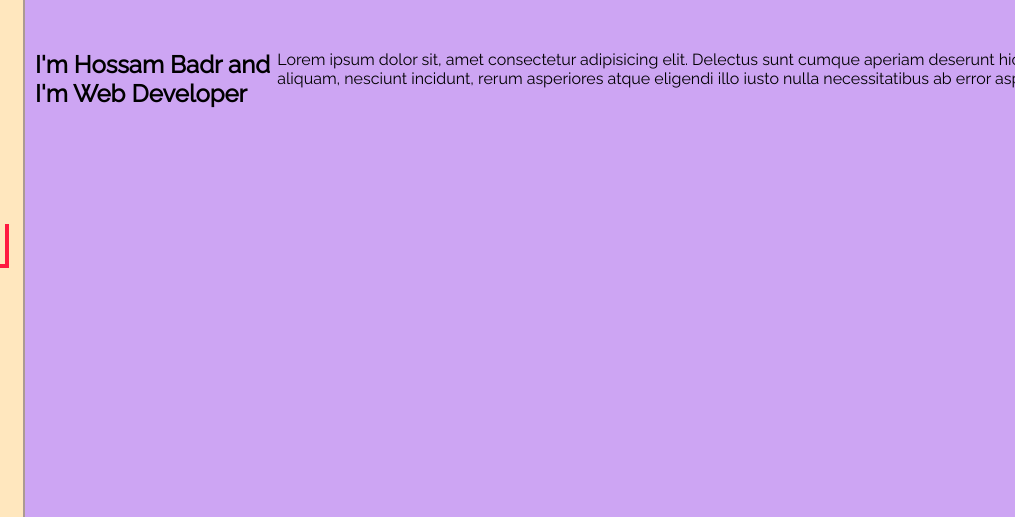
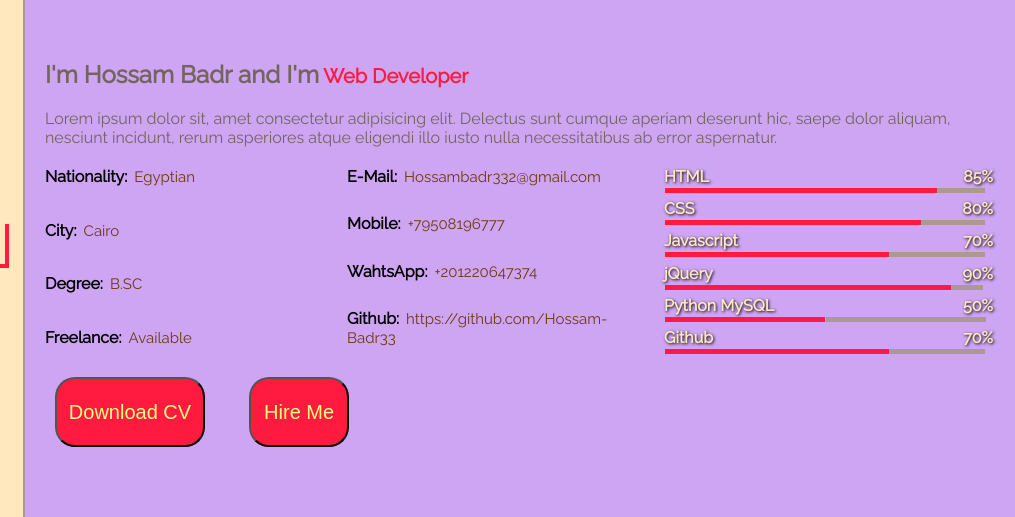
Before and after one commit to Hossam-Badr33/Projects, a plain HTML site: page 7-my responsive web Personal Portfolio/index.html in a window 1280 px wide. Shown: the top 517 px of the page, 265-1280 px from the left. Drawn offline with Linux system fonts and the light colour scheme; a web font is replaced by a local one.

Commit message:
work in style about section

```diff
--- a/7-my responsive web Personal Portfolio/index.html
+++ b/7-my responsive web Personal Portfolio/index.html
@@ -79,43 +79,79 @@
           <button class="home-hire btn">Hire Me</button>
         </section>
         <!--============Home End==========-->
-        <!--============About End==========-->
+        <!--============About Start==========-->
         <section class="about flex">
-          <h1 class="about-header">
+          <h1 class="about-header padding">
             I'm Hossam Badr and I'm<span class="about-job"> Web Developer</span>
           </h1>
-          <p class="about-paragraph">
+          <p class="about-paragraph padding">
             Lorem ipsum dolor sit, amet consectetur adipisicing elit. Delectus
             sunt cumque aperiam deserunt hic, saepe dolor aliquam, nesciunt
             incidunt, rerum asperiores atque eligendi illo iusto nulla
             necessitatibus ab error aspernatur.
           </p>
-          <div class="about-informations1 flex">
+          <div class="personal-informations">
+            <div class="about-informations1 flex padding">
               <ul class="about-personal">
-              <li></li>
-              <li></li>
-              <li></li>
-              <li></li>
+                <li>Nationality: <span class="personal-items">Egyptian</span></li>
+                <li>City: <span class="personal-items">Cairo</span></li>
+                <li>Degree: <span class="personal-items">B.SC</span></li>
+                <li>Freelance: <span class="personal-items">Available</span></li>
               </ul>
               <ul class="about-informations2">
-              <li></li>
-              <li></li>
-              <li></li>
-              <li></li>
+                <li>
+                  E-Mail:
+                  <span class="informations2-items">Hossambadr332@gmail.com</span>
+                </li>
+                <li>
+                  Mobile: <span class="informations2-items">+79508196777</span>
+                </li>
+                <li>
+                  WahtsApp: <span class="informations2-items">+201220647374</span>
+                </li>
+                <li>
+                  Github:
+                  <span class="informations2-items"
+                    >https://github.com/Hossam-Badr33</span
+                  >
+                </li>
               </ul>
               <div class="about-skills">
-              <div class="skill1"><span></span></div>
-              <div class="skill2"><span></span></div>
-              <div class="skill3"><span></span></div>
-              <div class="skill4"><span></span></div>
+                <div class="skill1 flex">
+                  <h4>HTML</h4>
+                  <span>85%</span>
+                </div>
+                <div class="skill2 flex">
+                  <h4>CSS</h4>
+                  <span>80%</span>
+                </div>
+                <div class="skill3 flex">
+                  <h4>Javascript</h4>
+                  <span>70%</span>
+                </div>
+                <div class="skill4 flex">
+                  <h4>jQuery</h4>
+                  <span>90%</span>
+                </div>
+                <div class="skill5 flex">
+                  <h4>Python MySQL</h4>
+                  <span>50%</span>
+                </div>
+                <div class="skill6 flex">
+                  <h4>Github</h4>
+                  <span>70%</span>
                 </div>
             </div>
+          </div>
+          <div class="btn-educEx">
             <div class="about-buttons">
-            <button class="btn"></button><button class="btn"></button>
+              <button class="btn">Download CV</button>
+              <button class="btn">Hire Me</button>
             </div>
             <div class="about-educEx">
               <div class="about-education"></div>
               <div class="about-experience"></div>
+            </div>
         </div>
         </section>
         <!--============About End==========-->
--- a/7-my responsive web Personal Portfolio/styles/style.css
+++ b/7-my responsive web Personal Portfolio/styles/style.css
@@ -9,6 +9,7 @@
   --words-no-2: #70380f;
   --words-no-3: #ff1a40;
   --words-no-4: #ac9a92;
+  --words-no-5: #74655c;
 }
 * {
   padding: 0;
@@ -176,10 +177,15 @@ body {
 /*.sections*/
 .sections {
   position: relative;
+  max-width: 75%;
   top: 50px;
   left: 300px;
 }
 /*.home*/
+.home {
+  width: 100%;
+  justify-content: space-between;
+}
 /*.home-text*/
 .home-text {
   flex: 0 0 50%;
@@ -219,7 +225,9 @@ body {
 }
 /*.home-img*/
 .home-img {
+  display: flex;
   position: relative;
+  left: 150px;
 }
 .home-img::before {
   content: "";
@@ -259,3 +267,191 @@ body {
   background-color: var(--bg-grade-III);
   font-size: 30px;
 }
+/*==================.about======================*/
+.about {
+  flex-wrap: wrap;
+}
+.about-header {
+  flex: 0 0 90%;
+  max-width: 90%;
+  color: var(--words-no-5);
+}
+.about-job {
+  color: var(--words-no-3);
+  font-size: 20px;
+}
+.about-paragraph {
+  color: var(--words-no-5);
+}
+.personal-informations {
+  flex: 0 0 100%;
+  max-width: 100%;
+}
+.about-informations1 {
+  height: 200px;
+  flex: 0 0 100%;
+  max-width: 100%;
+}
+.about-personal,
+.about-informations2,
+.about-skills {
+  font-weight: bold;
+  display: flex;
+  flex-direction: column;
+  justify-content: space-between;
+}
+.about-personal,
+.about-informations2 {
+  flex: 0 0 30%;
+  max-width: 30%;
+}
+.about-informations2 {
+  margin-left: 20px;
+}
+.personal-items,
+.informations2-items {
+  color: var(--words-no-2);
+  font-weight: normal;
+  font-size: 15px;
+  margin-left: 3px;
+}
+.about-skills {
+  flex: 0 0 40%;
+  max-width: 35%;
+  margin-left: 35px;
+}
+.skill1,
+.skill2,
+.skill3,
+.skill4,
+.skill5,
+.skill6 {
+  justify-content: space-between;
+  color: var(--bg-grade-I);
+  text-shadow: 1px 1px 3px #000;
+  position: relative;
+}
+.skill1::before {
+  content: "";
+  position: absolute;
+  background-color: var(--words-no-3);
+  width: 272px;
+  height: 5px;
+  left: 1px;
+  top: 21px;
+}
+.skill1::after {
+  content: "";
+  position: absolute;
+  background-color: var(--words-no-4);
+  width: 48px;
+  height: 5px;
+  left: 273px;
+  top: 21px;
+}
+.skill2::before {
+  content: "";
+  position: absolute;
+  background-color: var(--words-no-3);
+  width: 256px;
+  height: 5px;
+  left: 1px;
+  top: 21px;
+}
+.skill2::after {
+  content: "";
+  position: absolute;
+  background-color: var(--words-no-4);
+  width: 64px;
+  height: 5px;
+  left: 257px;
+  top: 21px;
+}
+.skill3::before {
+  content: "";
+  position: absolute;
+  background-color: var(--words-no-3);
+  width: 224px;
+  height: 5px;
+  left: 1px;
+  top: 21px;
+}
+.skill3::after {
+  content: "";
+  position: absolute;
+  background-color: var(--words-no-4);
+  width: 96px;
+  height: 5px;
+  left: 225px;
+  top: 21px;
+}
+.skill4::before {
+  content: "";
+  position: absolute;
+  background-color: var(--words-no-3);
+  width: 288px;
+  height: 5px;
+  left: 1px;
+  top: 21px;
+}
+.skill4::after {
+  content: "";
+  position: absolute;
+  background-color: var(--words-no-4);
+  width: 32px;
+  height: 5px;
+  left: 287px;
+  top: 21px;
+}
+.skill5::before {
+  content: "";
+  position: absolute;
+  background-color: var(--words-no-3);
+  width: 160px;
+  height: 5px;
+  left: 1px;
+  top: 21px;
+}
+.skill5::after {
+  content: "";
+  position: absolute;
+  background-color: var(--words-no-4);
+  width: 160px;
+  height: 5px;
+  left: 162px;
+  top: 21px;
+}
+.skill6::before {
+  content: "";
+  position: absolute;
+  background-color: var(--words-no-3);
+  width: 224px;
+  height: 5px;
+  left: 1px;
+  top: 21px;
+}
+.skill6::after {
+  content: "";
+  position: absolute;
+  background-color: var(--words-no-4);
+  width: 96px;
+  height: 5px;
+  left: 225px;
+  top: 21px;
+}
+/* .btn-educEx {
+  background-color: yellow;
+} */
+.btn-educEx .btn:first-of-type,
+.btn-educEx .btn:last-of-type {
+  margin: 20px 20px;
+  font-size: 20px;
+  border-radius: 20px;
+}
+.btn-educEx .btn:last-of-type {
+  width: 100px;
+}
+.btn-educEx .btn:first-of-type:hover,
+.btn-educEx .btn:last-of-type:hover {
+  background-color: var(--bg-grade-III);
+}
```
Lines whose indentation alone changed are shown as unchanged.
